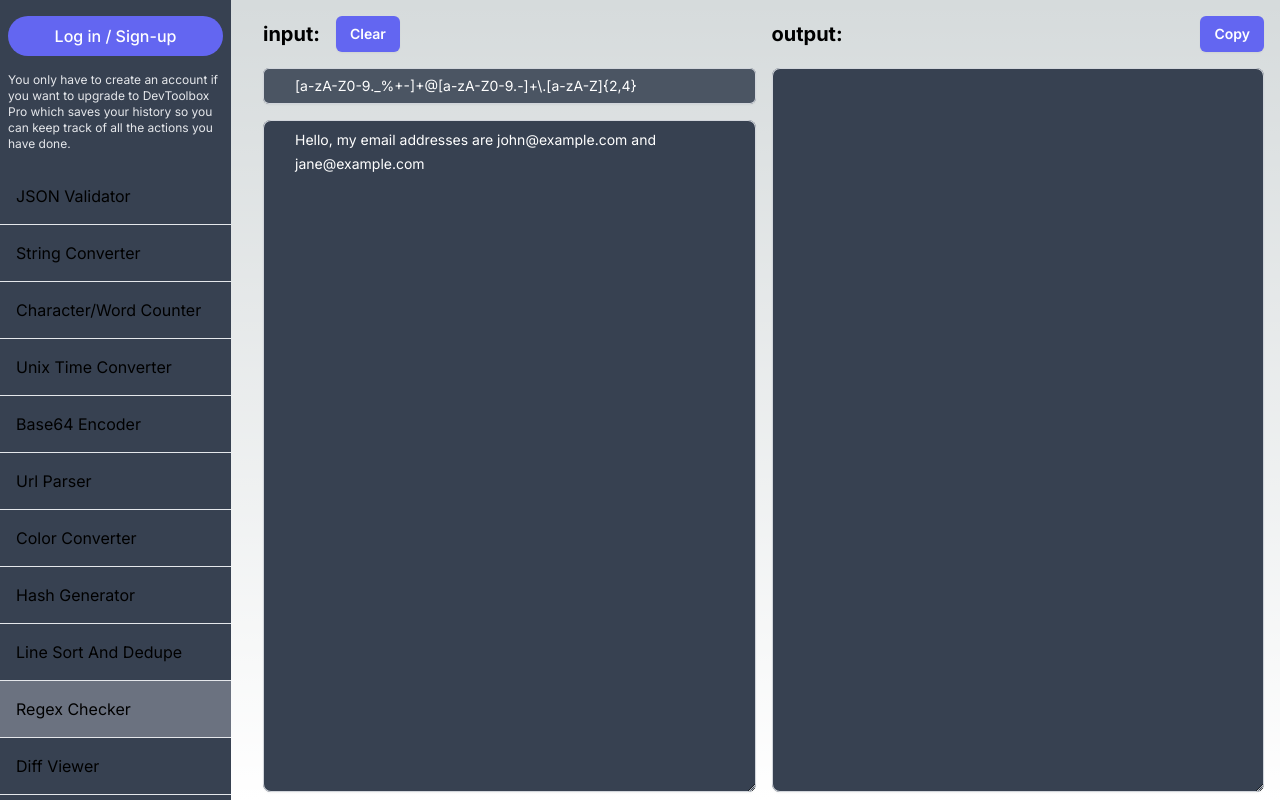
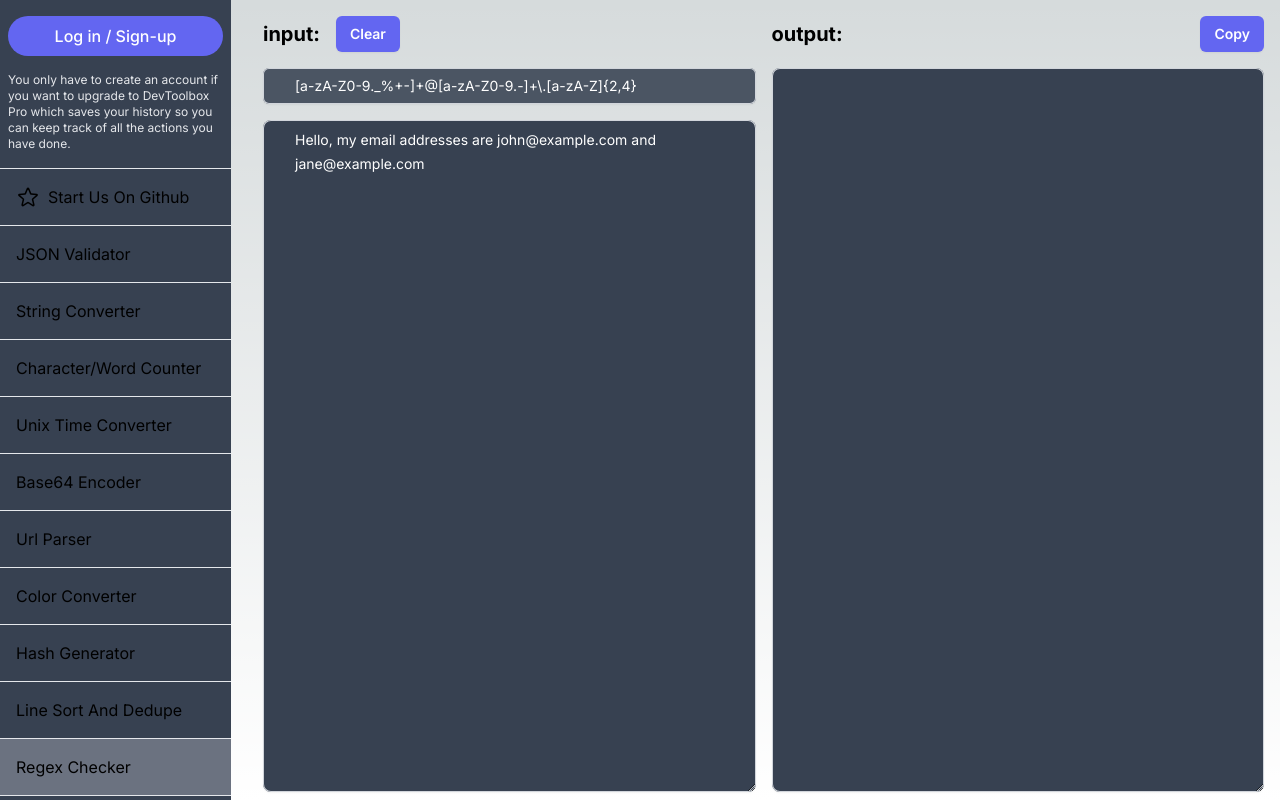
Before and after one commit to YourAverageTechBro/DevToolboxWeb, a Next.js app: page /tools/regex-checker in a window 1280 px wide. Built offline with nearby package versions, Linux system fonts and the light colour scheme; no server answers.

Commit message:
Add link to github

```diff
--- a/src/app/components/common/ToolList.tsx
+++ b/src/app/components/common/ToolList.tsx
@@ -5,6 +5,7 @@ import Link from "next/link";
 import { usePathname } from "next/navigation";
 import { SignedIn, SignedOut, UserButton } from "@clerk/nextjs";
 import { Button } from "@/app/components/common/Button";
+import { StarIcon } from "@heroicons/react/24/outline";
 
 export type ToolOption = {
   name: string;
@@ -82,6 +83,16 @@ export default function ToolList() {
           </p>
         </div>
       </SignedOut>
+      <Link
+        className={`w-full border-y p-4 hover:bg-gray-600`}
+        href={`https://github.com/YourAverageTechBro/DevToolboxWeb`}
+        target="_blank"
+      >
+        <div className={"flex items-center gap-2 "}>
+          <StarIcon className={"w-6 h-6"} />
+          Start Us On Github
+        </div>
+      </Link>
       {toolList.map((toolOption) => (
         <Link
           className={`w-full border-b p-4 hover:bg-gray-600 ${
```
